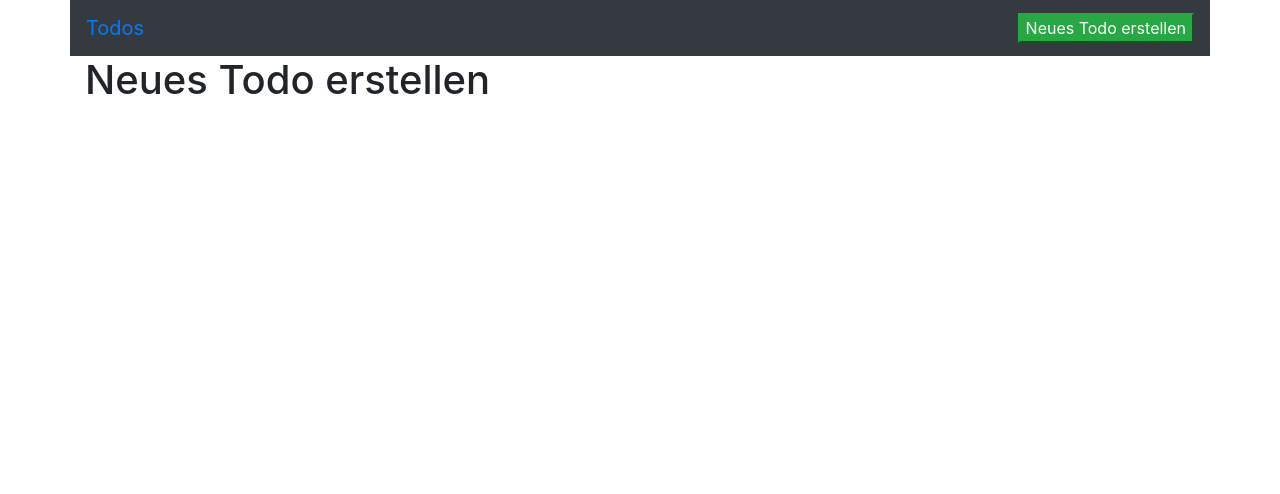
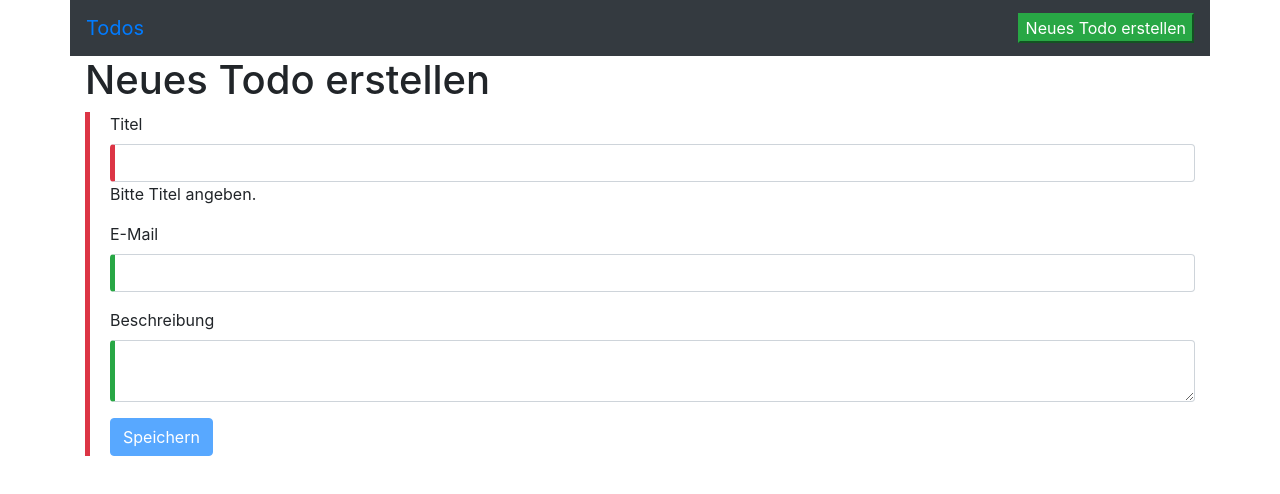
Before and after one commit to svengrabowski/schulung_mai_2023, an Angular app: page /todos/new in a window 1280 px wide. Shown: the top 494 px of the page. Built offline with nearby package versions, Linux system fonts and the light colour scheme; no server answers.

Commit message:
Template-driven Formulare (Angular 14)

```diff
--- a/db.json
+++ b/db.json
@@ -9,36 +9,6 @@
       "url": "/",
       "date": "2022-09-14T11:59:33.310Z",
       "id": 2
-    },
-    {
-      "url": "/todos",
-      "date": "2022-09-14T12:03:24.350Z",
-      "id": 3
-    },
-    {
-      "url": "/todos",
-      "date": "2022-09-14T12:03:28.984Z",
-      "id": 4
-    },
-    {
-      "url": "/todos/0",
-      "date": "2022-09-14T12:03:31.438Z",
-      "id": 5
-    },
-    {
-      "url": "/todos/0",
-      "date": "2022-09-14T12:05:50.560Z",
-      "id": 6
-    },
-    {
-      "url": "/",
-      "date": "2022-09-14T12:05:56.860Z",
-      "id": 7
-    },
-    {
-      "url": "/todos/1",
-      "date": "2022-09-14T12:05:57.981Z",
-      "id": 8
     }
   ],
   "todos": [
--- a/src/app/app.module.ts
+++ b/src/app/app.module.ts
@@ -1,5 +1,6 @@
 import { HttpClientModule } from '@angular/common/http';
 import { NgModule } from '@angular/core';
+import { FormsModule } from '@angular/forms';
 import { BrowserModule } from '@angular/platform-browser';
 import { AppRoutingModule } from './app-routing.module';
 import { AppComponent } from './app.component';
@@ -15,12 +16,12 @@ import { TodoListComponent } from './todo-list/todo-list.component';
     TodoControlPanelComponent,
     TodoDetailComponent,
     TodoCreateComponent,
-
   ],
   imports: [
     AppRoutingModule,
     BrowserModule,
     HttpClientModule,
+    FormsModule
   ],
   providers: [],
   bootstrap: [AppComponent]
--- a/src/app/services/todo.service.ts
+++ b/src/app/services/todo.service.ts
@@ -11,6 +11,10 @@ const BASE_URL = 'http://localhost:3000/todos';
 export class TodoService {
 
   constructor(private readonly http: HttpClient) {
+  }
+
+  public create(todo: TodoItem): Promise<TodoItem> {
+    return firstValueFrom(this.http.post<TodoItem>(BASE_URL, todo));
   }
 
   public getAll(): Promise<TodoItem[]> {
--- a/src/app/todo-create/todo-create.component.css
+++ b/src/app/todo-create/todo-create.component.css
@@ -0,0 +1,11 @@
+.ng-valid {
+  border-left: 5px solid #28a745; /* green */
+}
+
+.ng-invalid {
+  border-left: 5px solid #dc3545; /* red */
+}
+
+form {
+  padding-left: 20px;
+}
--- a/src/app/todo-create/todo-create.component.html
+++ b/src/app/todo-create/todo-create.component.html
@@ -1 +1,27 @@
 <h1>Neues Todo erstellen</h1>
+<form #todoForm="ngForm" (submit)="onSubmit(todoForm)">
+  <div class="form-group">
+    <label for="title">Titel</label>
+    <input class="form-control" id="title" name="title" #title="ngModel" [(ngModel)]="todo.title" required>
+    <div class="feedback" *ngIf="title.invalid">
+      Bitte Titel angeben.
+    </div>
+  </div>
+  <div class="form-group">
+    <label for="email">E-Mail</label>
+    <input class="form-control" type="email" id="email" name="email" #email="ngModel" [(ngModel)]="todo.email" email minlength="8">
+    <div class="feedback" *ngIf="email.invalid && (email.dirty || email.touched)">
+      <div *ngIf="email.errors['email']">
+        Bitte eine gültige E-Mail-Adresse angeben.
+      </div>
+      <div *ngIf="email.errors['minlength']">
+        Die E-Mail muss mehr als 8 Zeichen besitzen.
+      </div>
+    </div>
+  </div>
+  <div class="form-group">
+    <label for="description">Beschreibung</label>
+    <textarea class="form-control" id="description" name="description" [(ngModel)]="todo.description"></textarea>
+  </div>
+  <button class="btn btn-primary" [disabled]="!todoForm.valid">Speichern</button>
+</form>
--- a/src/app/todo-create/todo-create.component.ts
+++ b/src/app/todo-create/todo-create.component.ts
@@ -1,15 +1,22 @@
-import { Component, OnInit } from '@angular/core';
+import { Component } from '@angular/core';
+import { NgForm } from '@angular/forms';
+import { TodoService } from '../services/todo.service';
+import { TodoItem } from '../shared/todo-item';
 
 @Component({
   selector: 'todo-todo-create',
   templateUrl: './todo-create.component.html',
   styleUrls: ['./todo-create.component.css']
 })
-export class TodoCreateComponent implements OnInit {
+export class TodoCreateComponent {
+  public todo = new TodoItem('', '', '', false);
 
-  constructor() {
+  constructor(private todoService: TodoService) {
   }
 
-  ngOnInit(): void {
+  public onSubmit(form: NgForm): void {
+    if (form.valid) {
+      this.todoService.create(this.todo).then(() => form.reset());
+    }
   }
 }
```
